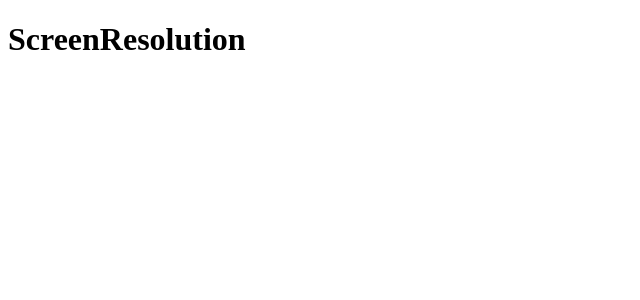
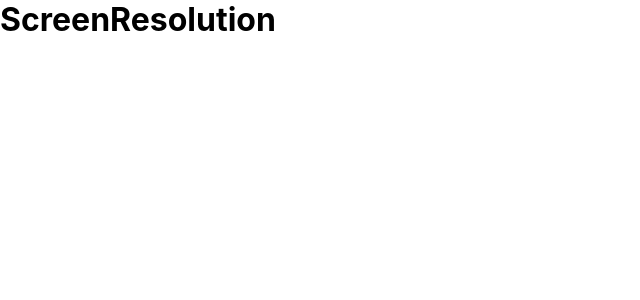
Before and after one commit to theandersonn/my-screen-resolution, a React (Create React App) app: page / in a window 1280 px wide. Shown: the top 300 px of the page, without its empty margins (0-640 px from the left). Built offline with nearby package versions, Linux system fonts and the light colour scheme.

Commit message:
Add Styled Components

```diff
--- a/package.json
+++ b/package.json
@@ -9,6 +9,8 @@
     "react": "^17.0.2",
     "react-dom": "^17.0.2",
     "react-scripts": "4.0.3",
+    "styled-components": "^5.2.3",
+    "styled-media-query": "^2.1.2",
     "web-vitals": "^1.0.1"
   },
   "scripts": {
--- /dev/null
+++ b/src/App.js
@@ -0,0 +1,12 @@
+import { ThemeProvider } from 'styled-components'
+import GlobalStyles from './styles/global'
+import theme from './styles/theme'
+
+const App = () => (
+  <ThemeProvider theme={theme}>
+    <GlobalStyles />
+    <h1>ScreenResolution</h1>
+  </ThemeProvider>
+)
+
+export default App
--- a/src/components/ScreenResolution/index.js
+++ /dev/null
@@ -1,9 +0,0 @@
-const ScreenResolution = () => {
-  return (
-    <>
-      <h1>ScreenResolution</h1>
-    </>
-  )
-}
-
-export default ScreenResolution
--- a/src/index.js
+++ b/src/index.js
@@ -1,11 +1,11 @@
 import React from 'react'
 import ReactDOM from 'react-dom'
-import ScreenResolution from './components/ScreenResolution'
+import App from './App'
 import reportWebVitals from './reportWebVitals'
 
 ReactDOM.render(
   <React.StrictMode>
-    <ScreenResolution />
+    <App />
   </React.StrictMode>,
   document.getElementById('root')
 )
--- /dev/null
+++ b/src/styles/global.js
@@ -0,0 +1,20 @@
+import { createGlobalStyle, css } from 'styled-components'
+
+const GlobalStyles = createGlobalStyle`
+  * {
+    margin: 0;
+    padding: 0;
+    box-sizing: border-box;
+  }
+  ${({ theme }) => css`
+    html {
+      font-size: 62.5%;
+    }
+    body {
+      font-family: ${theme.font.family};
+      font-size: ${theme.font.sizes.medium};
+    }
+  `}
+`
+
+export default GlobalStyles
--- /dev/null
+++ b/src/styles/theme.js
@@ -0,0 +1,30 @@
+const theme = {
+  font: {
+    family:
+      "-apple-system, BlinkMacSystemFont, 'Segoe UI', 'Roboto', 'Oxygen', 'Ubuntu', 'Cantarell', 'Fira Sans', 'Droid Sans', 'Helvetica Neue', sans-serif",
+    sizes: {
+      xsmall: '1.2rem',
+      small: '1.4rem',
+      medium: '1.6rem',
+      large: '1.8rem',
+      xlarge: '2.0rem',
+      xxlarge: '6.0rem'
+    }
+  },
+  colors: {
+    primary: '#343A40',
+    secondary: 'ADB5BD',
+    white: 'F8F9FA'
+  },
+  spacings: {
+    xxsmall: '0.8rem',
+    xsmall: '1.6rem',
+    small: '2.4rem',
+    medium: '3.2rem',
+    large: '4.0rem',
+    xlarge: '4.8rem',
+    xxlarge: '5.6rem'
+  }
+}
+
+export default theme
```
Also changed, not shown: 1 other file (tests, documents, lock files or other folders).
